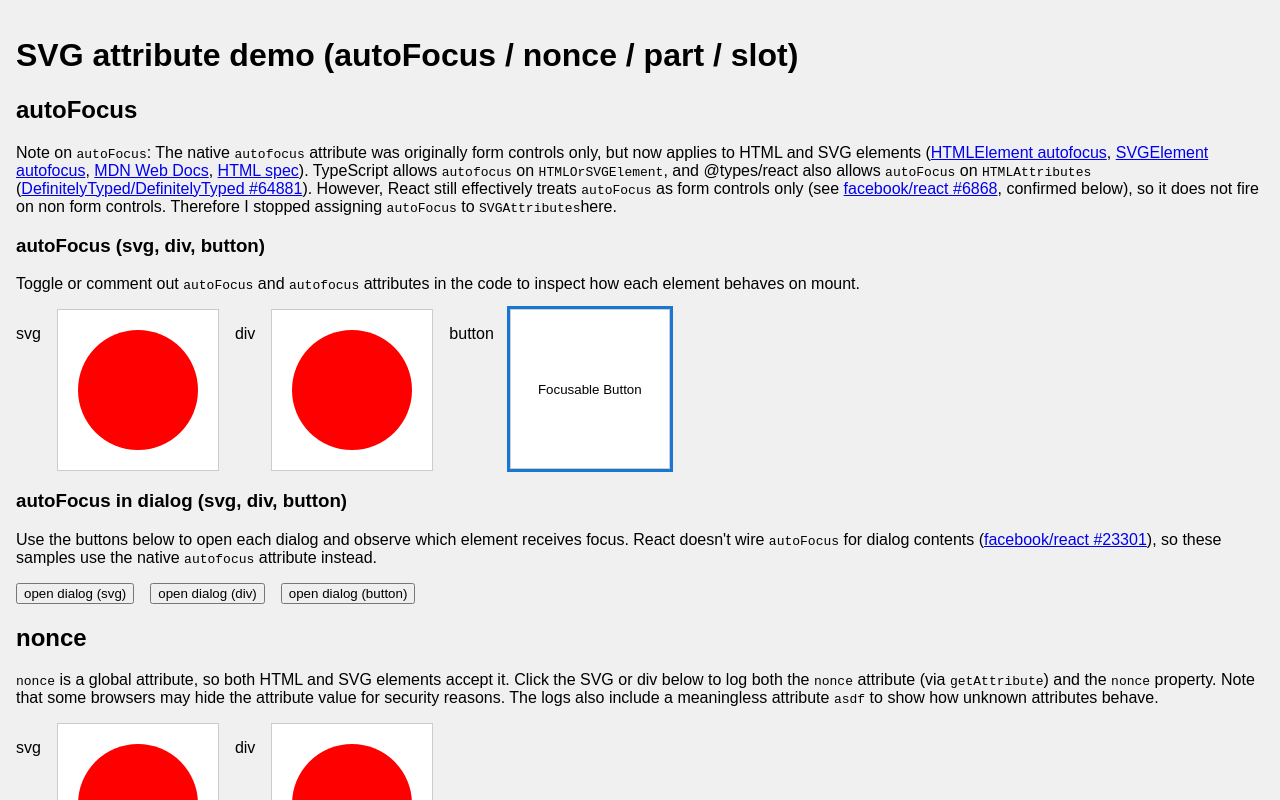
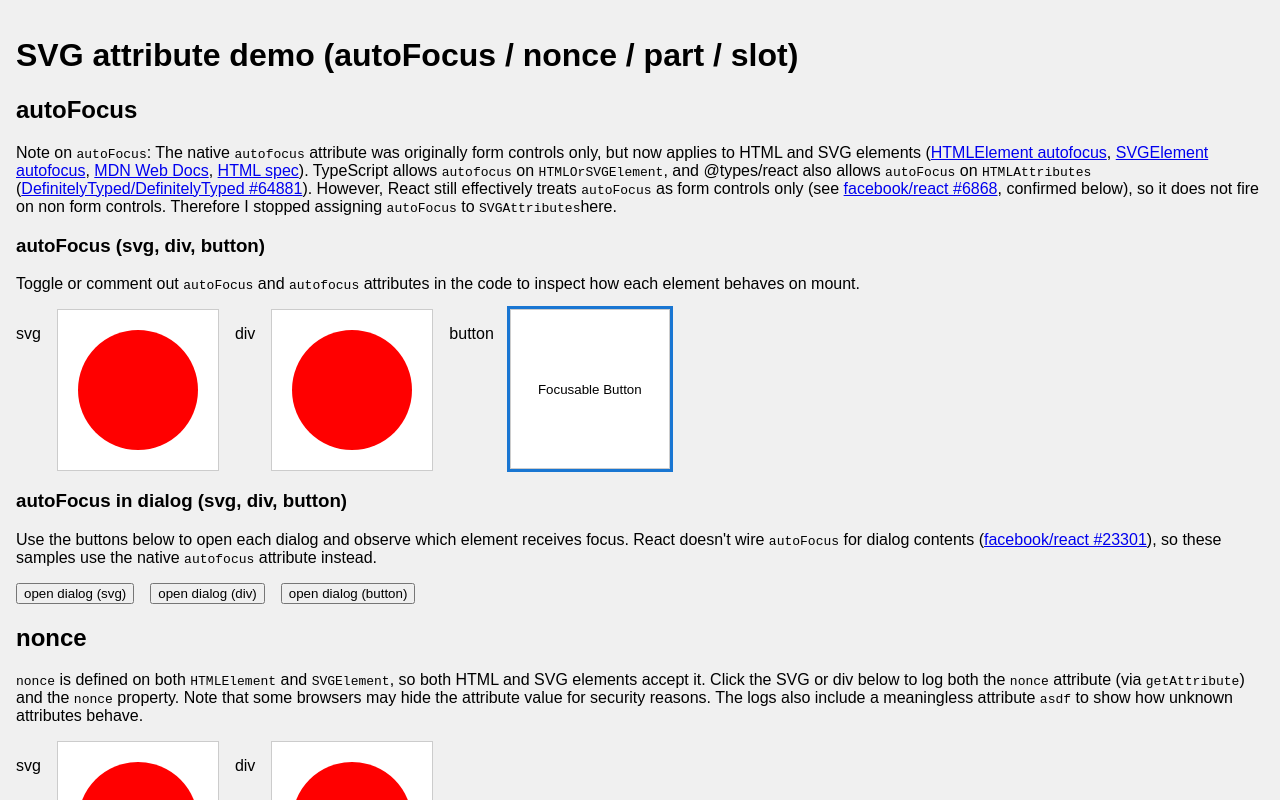
Before and after one commit to okathira/typescript-react-additional-svg-attributes, a React (Vite) app: page / in a window 1280 px wide. Shown: the top 800 px of the page. Built offline with nearby package versions, Linux system fonts and the light colour scheme.

Commit message:
fix: clarify nonce attribute description

```diff
--- a/src/App.tsx
+++ b/src/App.tsx
@@ -224,12 +224,13 @@ function NonceDemo() {
     <>
       <h2 id="nonce">nonce</h2>
       <p>
-        <code>nonce</code> is a global attribute, so both HTML and SVG elements
-        accept it. Click the SVG or div below to log both the <code>nonce</code>{" "}
-        attribute (via <code>getAttribute</code>) and the <code>nonce</code>{" "}
-        property. Note that some browsers may hide the attribute value for
-        security reasons. The logs also include a meaningless attribute{" "}
-        <code>asdf</code> to show how unknown attributes behave.
+        <code>nonce</code> is defined on both <code>HTMLElement</code> and{" "}
+        <code>SVGElement</code>, so both HTML and SVG elements accept it. Click
+        the SVG or div below to log both the <code>nonce</code> attribute (via{" "}
+        <code>getAttribute</code>) and the <code>nonce</code> property. Note
+        that some browsers may hide the attribute value for security reasons.
+        The logs also include a meaningless attribute <code>asdf</code> to show
+        how unknown attributes behave.
       </p>
       <div className="row">
         <p>svg</p>
```
